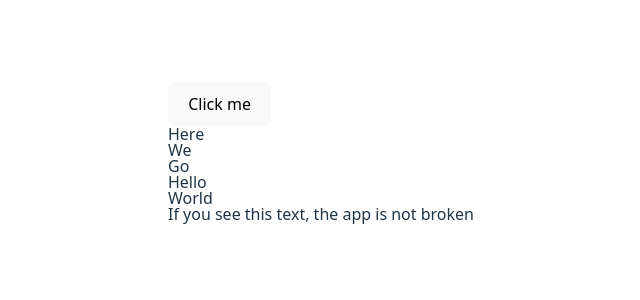
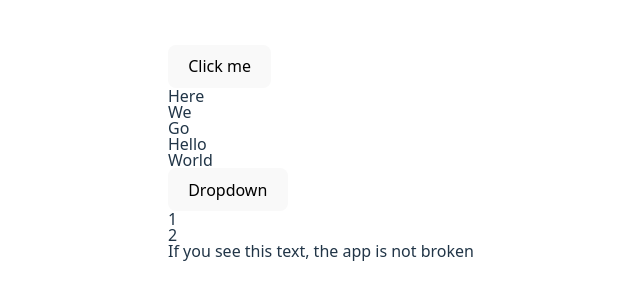
Before and after one commit to outstandingfreelance/skillbox-4.5, a React (Vite) app in the folder reddit/: page / in a window 1280 px wide. Shown: the part 248-548 px from the top of the page, without its empty margins (319-959 px from the left). Built offline with nearby package versions, Linux system fonts and the light colour scheme.

Commit message:
added React Dropdown Component State Management. useState, useEffect, and prop-driven state in Dropdown.tsx

```diff
--- a/reddit/src/App.tsx
+++ b/reddit/src/App.tsx
@@ -6,9 +6,16 @@ import './App.css'
 import { generateId, generateRandomString } from './utils/react/generateRandomIndex.tsx'
 // import { Header } from '/Users/edgar/Desktop/рабочий стол/Skillbox/4 React/5/homework/skillbox-4.5/reddit/src/components/Header/Header.tsx'
 // import { LIST, handleAdd } from '../handleClick.ts'
-import type { IOurListProps, TOurListChildrenProps } from './shared/components/OurList/OurList.tsx'
 import { merge } from './utils/js/merge';
-import { GenericList } from './shared/components/GenericList/GenericList.tsx';
+import { GenericList } from './shared/components/GenericList/GenericList';
+import { Dropdown } from './shared/components/Dropdown/Dropdown'
+
+
+type TOurListChildrenProps = {
+  id: string;
+  text: string;
+  onClick: (id: string) => void;
+}
 
 export default function App() {
   const LIST: TOurListChildrenProps[] = [
@@ -44,7 +51,13 @@ const [list, setList] = useState(LIST);
     <>
       {/* <Header /> */}
       <button onClick={() => handleAdd(setList)}>Click me</button>
-      <GenericList ManuallySetLayoutTagHere='li' onClick={(id: string)=>handleClick(id)} someShitHere={list}/>
+      <GenericList onClick={(id: string)=>handleClick(id)} someShitHere={list}/>
+      <Dropdown onOpen={() => console.log('closed')} onClose={() => console.log("opened ")} isOpenManuallySetValue={true} button={<button>Dropdown</button>}>
+        <ul>
+          <li>1</li>
+          <li onClick={() => console.log('2')}>2</li>
+        </ul>
+      </Dropdown>
       <p>
         If you see this text, the app is not broken
       </p>
--- /dev/null
+++ b/reddit/src/shared/components/Dropdown/Dropdown.tsx
@@ -0,0 +1,57 @@
+import styles from './dropdown.module.css';
+import { useState, useEffect } from 'react';
+import {noop} from '../../../utils/js/noop.ts'
+
+
+interface IDropdownProps {
+  children: React.ReactNode;
+  button: React.ReactNode;
+  isOpenManuallySetValue?: boolean;
+  onOpen: () => void;
+  onClose: () => void;
+}
+
+
+// там по факту, на useEffect всего да при первом рендере
+// всегда будет выполнять (лишний) onClose, но это не всегода оюязательно имправлятль
+// делается это с помощью isMounted
+
+// хуки это больше про фп, они заменяют очеь много кода для создания самописных lifeCycle-хуков
+
+
+export function Dropdown({ button, children, isOpenManuallySetValue, onOpen=noop, onClose=noop }: IDropdownProps) {
+  const [isDropDownOpen, setIsDropDownOpen] = useState(isOpenManuallySetValue);
+  // в то время: как useState задаёт только начальное состояние
+  //  (задает начальное состояние , затем компонент рендерится.
+  //  теперь когда компонет зарендерился, усилиями этой штуки его больше не изменить)
+  // в это же время useEffect позволяет менять состояние после рендера!!!
+  const handleOpen = () => {
+    if (isOpenManuallySetValue !== undefined) {
+      setIsDropDownOpen(!isDropDownOpen);
+    }
+  }
+
+  useEffect(() => setIsDropDownOpen(isOpenManuallySetValue), [isOpenManuallySetValue])
+  useEffect(() => isDropDownOpen ? onOpen : onClose, [isDropDownOpen]);
+
+
+  return (
+    <div className={styles.container}>
+      {/* 2) Затем отреагирует уже сам список (примет во вниамание ищменившеес] состояние и свернётся ) */}
+      <div onClick={() => handleOpen}>
+        {button}
+      </div>
+
+      {/* 1) сперва чилсдрен примет на себя нажатие */}
+      {isDropDownOpen && (
+        <div className={styles.listContainer}>
+          <div onClick={() => setIsDropDownOpen(false)}>
+            {children}
+          </div>
+        </div>
+      )
+
+      }
+    </div>
+  );
+}
--- /dev/null
+++ b/reddit/src/shared/components/Dropdown/dropdown.module.css
@@ -0,0 +1,14 @@
+.container {
+    width: 100%;
+    flex: 1 1 0;
+}
+
+
+.list-container{
+    position: relative;
+    left: 0;
+    top: 0;
+    width: 100%;
+    background-color: rgba(255, 0, 0, 0.338);
+    border-radius: 4px;
+}
--- /dev/null
+++ b/reddit/src/shared/components/Dropdown/index.ts
@@ -0,0 +1 @@
+export * from './Dropdown';
--- a/reddit/src/shared/components/GenericList/GenericList.tsx
+++ b/reddit/src/shared/components/GenericList/GenericList.tsx
@@ -15,8 +15,6 @@ interface IItem {
   className?: string;
   href?: string;
 }
-
-
 
 export function GenericList({ someShitHere, onClick }: IGenericListProps) {
   return (
```
Also changed, not shown: 1 other file (tests, documents, lock files or other folders).
